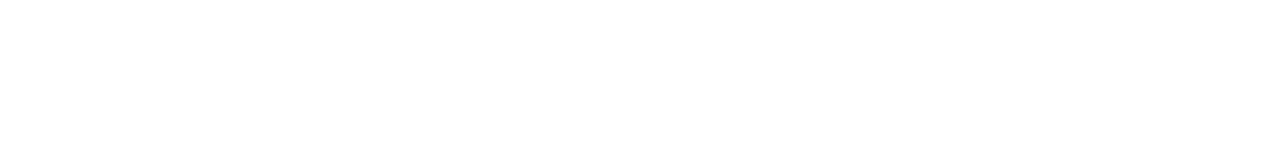
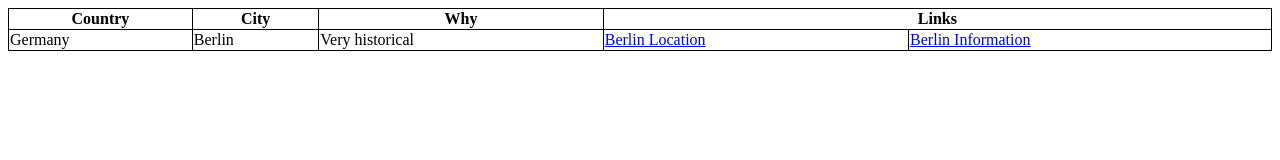
Before and after one commit to Lwarren95/Worldtours.github.io, a plain HTML site: page index.html in a window 1280 px wide. Drawn offline with Linux system fonts and the light colour scheme.

Commit message:
made table

```diff
--- a/index.html
+++ b/index.html
@@ -7,6 +7,20 @@
     <link href="style.css" rel="stylesheet" type="text/css" />
   </head>
   <body>
-    <script src="script.js"></script>
+   <table style="width:100%">
+  <tr>
+    <th>Country</th>
+    <th>City</th>
+    <th>Why</th>
+    <th colspan="2">Links</th>
+  </tr>
+  <tr>
+    <td>Germany</td>
+    <td>Berlin</td>
+    <td>Very historical</td>
+    <td rowspan="2"><a href="https://www.google.com/maps/place/Berlin,+Germany/@52.5069704,13.2846505,11z/data=!3m1!4b1!4m5!3m4!1s0x47a84e373f035901:0x42120465b5e3b70!8m2!3d52.5200066!4d13.404954"> Berlin Location </td>
+    <td rowspan="2"><a href="https://www.visitberlin.de/en"> Berlin Information </td>
+  </tr>
+</table>
   </body>
 </html>
--- a/style.css
+++ b/style.css
@@ -0,0 +1,7 @@
+table, th, td {
+  border: 1px solid black;
+}
+
+table {
+  border-collapse: collapse;
+}
```
